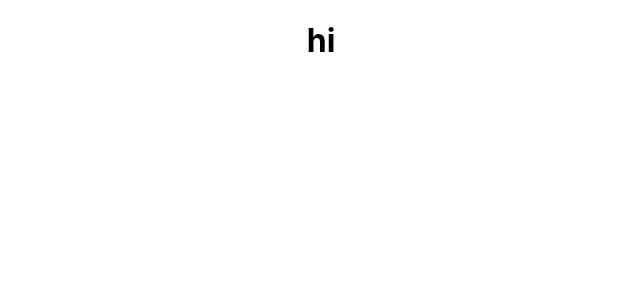
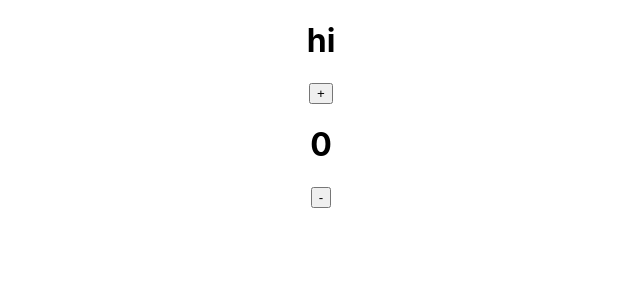
Before and after one commit to hargroa2/ProjectExercises, a React (Create React App) app in the folder reactmovieapp/movieapp/: page / in a window 1280 px wide. Shown: the top 300 px of the page, without its empty margins (319-959 px from the left). Built offline with nearby package versions, Linux system fonts and the light colour scheme.

Commit message:
counter practice

```diff
--- a/reactmovieapp/movieapp/src/App.js
+++ b/reactmovieapp/movieapp/src/App.js
@@ -1,10 +1,19 @@
 import "./App.css";
-// import { useState, useEffect } from "react";
+import { useState, useEffect } from "react";
 
 const App = () => {
+  const [counter, setCounter] = useState(0);
+
   return (
     <div className="App">
       <h1>hi</h1>
+      <button onClick={() => setCounter((prevCount) => prevCount + 1)}>
+        +
+      </button>
+      <h1>{counter}</h1>
+      <button onClick={() => setCounter((prevCount) => prevCount - 1)}>
+        -
+      </button>
     </div>
   );
 };
```
